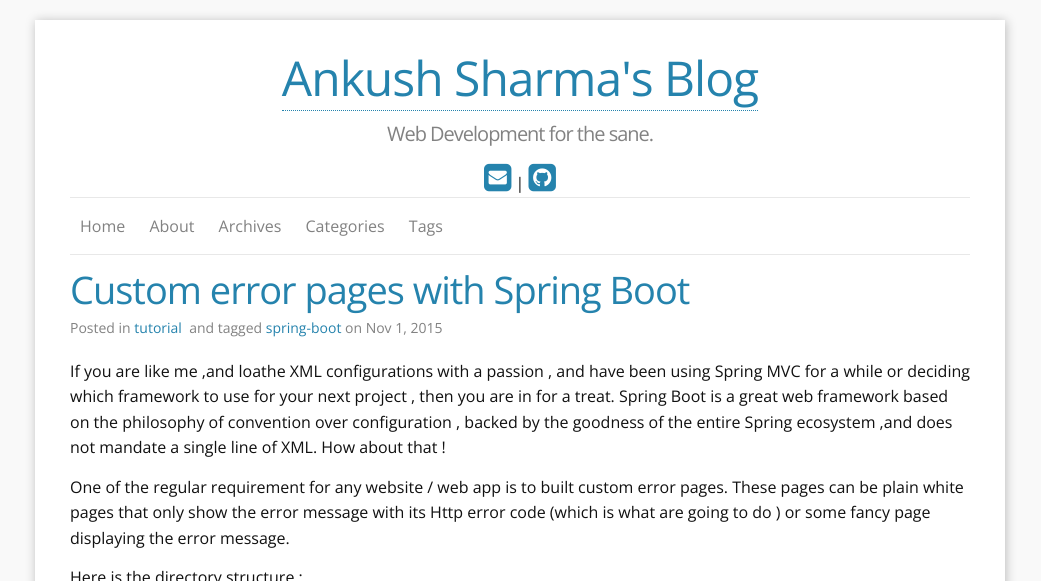
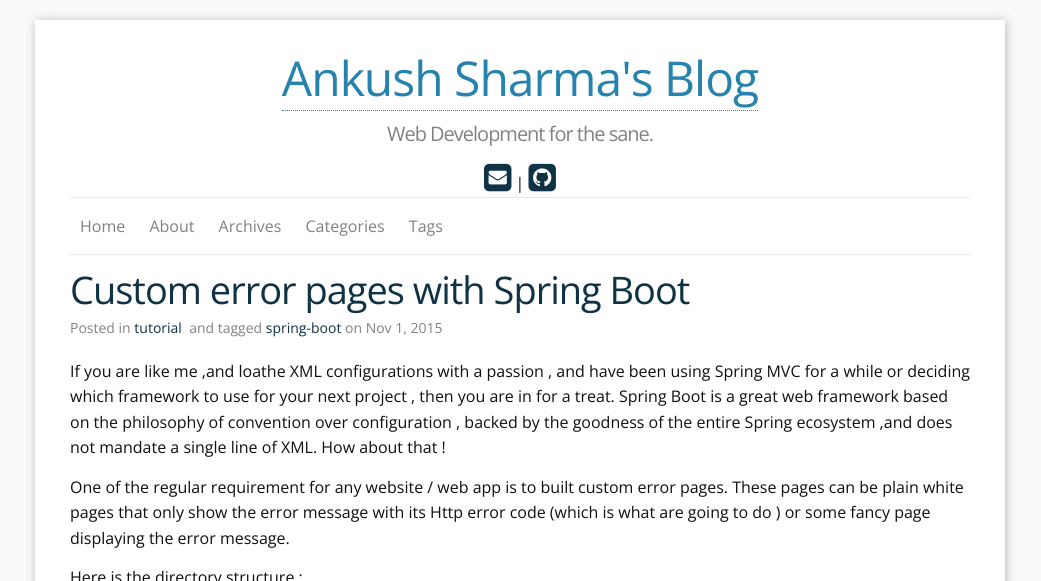
Before and after one commit to Ankush1992/Ankush1992.github.io, a Jekyll site: the page built from index.html, in a window 1280 px wide. Shown: the top 581 px of the page, without its empty margins (120-1161 px from the left). Built offline with Jekyll 4.4.1, drawn with Linux system fonts in a browser that asks for light colours; nearby versions of some CDN libraries; the list of posts is cut into pages by our own code; grey boxes are pictures that could not be loaded.

Commit message:
Update _base.scss

```diff
--- a/_sass/_base.scss
+++ b/_sass/_base.scss
@@ -138,7 +138,7 @@
  * Links
  */
 a {
-  color: $brand-top-color;
+  color:#0f3344;
   text-decoration: none;
 
   &:visited {
```
